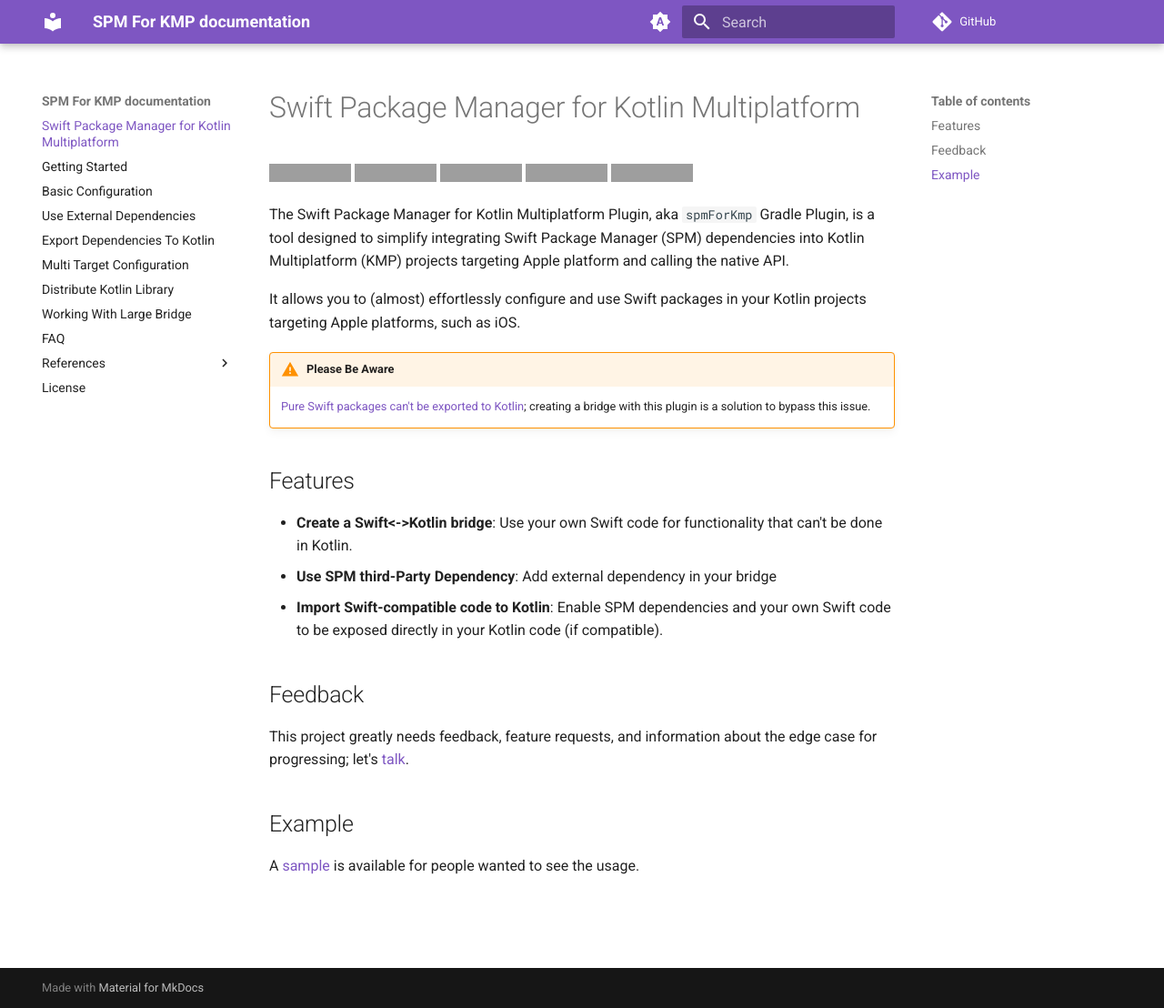
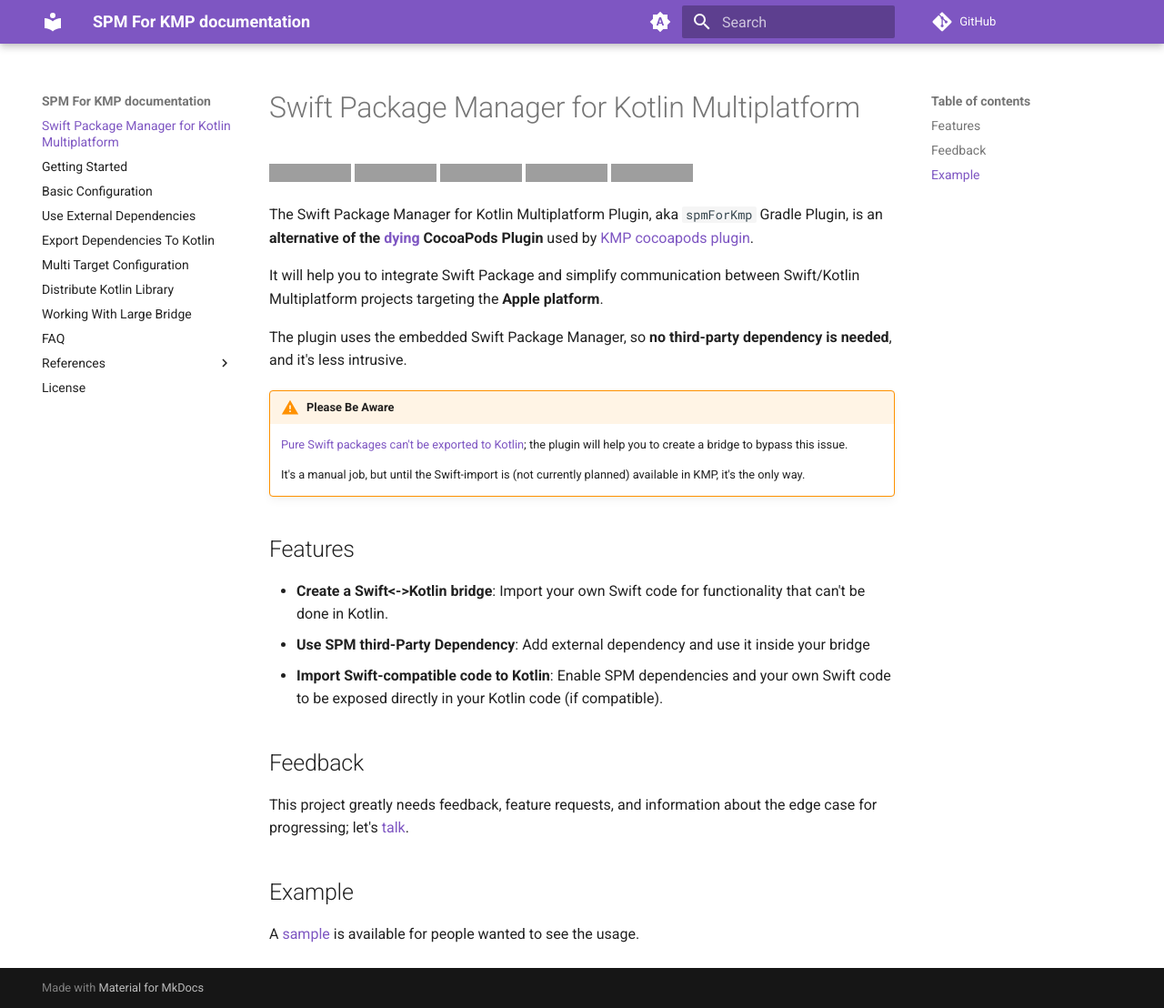
Before and after one commit to frankois944/spm4Kmp, an MkDocs documentation site: the page built from website/docs/index.md, in a window 1280 px wide and 1108 px high. Shown: the whole window at 91% size. Built offline with MkDocs 1.6.1 and Material for MkDocs 9.7.7, drawn with Linux system fonts in a browser that asks for light colours; comment, search, counter and statistics services are not loaded; grey boxes are pictures that could not be loaded.

Commit message:
update docs

```diff
--- a/website/docs/index.md
+++ b/website/docs/index.md
@@ -6,19 +6,25 @@
 [![Quality Gate Status](https://sonarcloud.io/api/project_badges/measure?project=frankois944_spm4Kmp&metric=alert_status)](https://sonarcloud.io/summary/new_code?id=frankois944_spm4Kmp)
 [![GitHub License](https://img.shields.io/github/license/frankois944/spm4kmp)](https://github.com/frankois944/spm4Kmp/blob/main/LICENSE)
 
-The Swift Package Manager for Kotlin Multiplatform Plugin, aka `spmForKmp` Gradle Plugin, is a tool designed to simplify integrating Swift Package Manager (SPM) dependencies into Kotlin Multiplatform (KMP) projects targeting Apple platform and calling the native API.
+The Swift Package Manager for Kotlin Multiplatform Plugin, aka `spmForKmp` Gradle Plugin, is an **alternative of the [dying](https://blog.cocoapods.org/CocoaPods-Specs-Repo/) CocoaPods Plugin** used by [KMP cocoapods plugin](https://kotlinlang.org/docs/native-cocoapods.html#set-up-an-environment-to-work-with-cocoapods).
 
-It allows you to (almost) effortlessly configure and use Swift packages in your Kotlin projects targeting Apple platforms, such as iOS.
+It will help you to integrate Swift Package and simplify communication between Swift/Kotlin Multiplatform projects targeting the **Apple platform**.
+
+The plugin uses the embedded Swift Package Manager, so **no third-party dependency is needed**, and it's less intrusive.
 
 !!! warning "Please Be Aware"
 
-    [Pure Swift packages can't be exported to Kotlin](https://kotlinlang.org/docs/native-objc-interop.html#importing-swift-objective-c-libraries-to-kotlin); creating a bridge with this plugin is a solution to bypass this issue.
+    [Pure Swift packages can't be exported to Kotlin](https://kotlinlang.org/docs/native-objc-interop.html#importing-swift-objective-c-libraries-to-kotlin); the plugin will help you to create a bridge to bypass this issue.
+
+    It's a manual job, but until the Swift-import is (not currently planned) available in KMP, it's the only way.
+
 
 ## Features
 
-- **Create a Swift<->Kotlin bridge**: Use your own Swift code for functionality that can't be done in Kotlin.
-- **Use SPM third-Party Dependency**: Add external dependency in your bridge
+- **Create a Swift<->Kotlin bridge**: Import your own Swift code for functionality that can't be done in Kotlin.
+- **Use SPM third-Party Dependency**: Add external dependency and use it inside your bridge
 - **Import Swift-compatible code to Kotlin**: Enable SPM dependencies and your own Swift code to be exposed directly in your Kotlin code (if compatible).
+
 ## Feedback
 
 This project greatly needs feedback, feature requests, and information about the edge case for progressing; let's [talk](https://github.com/frankois944/spm4Kmp/discussions).
```
Also changed, not shown: README.md.
